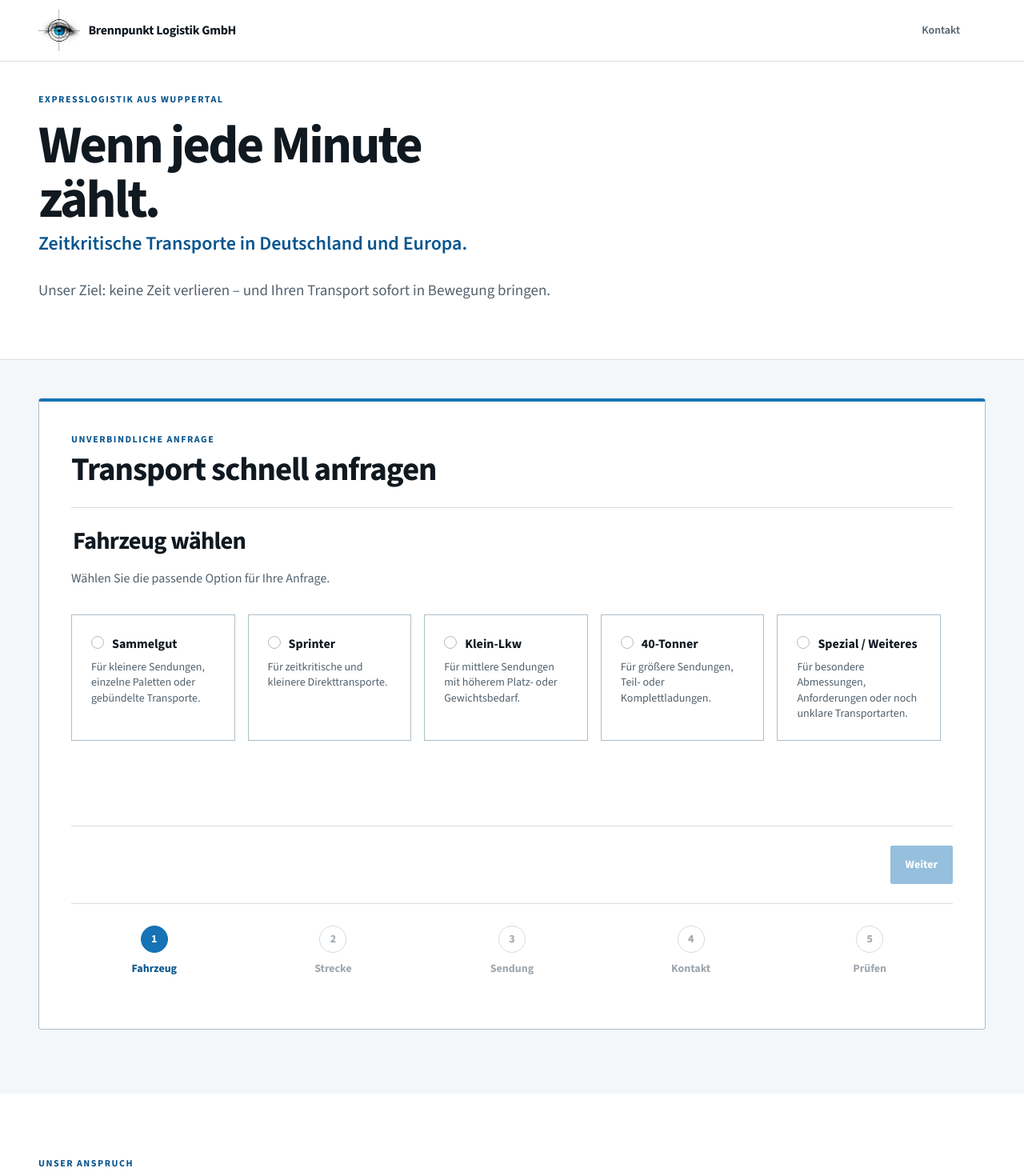
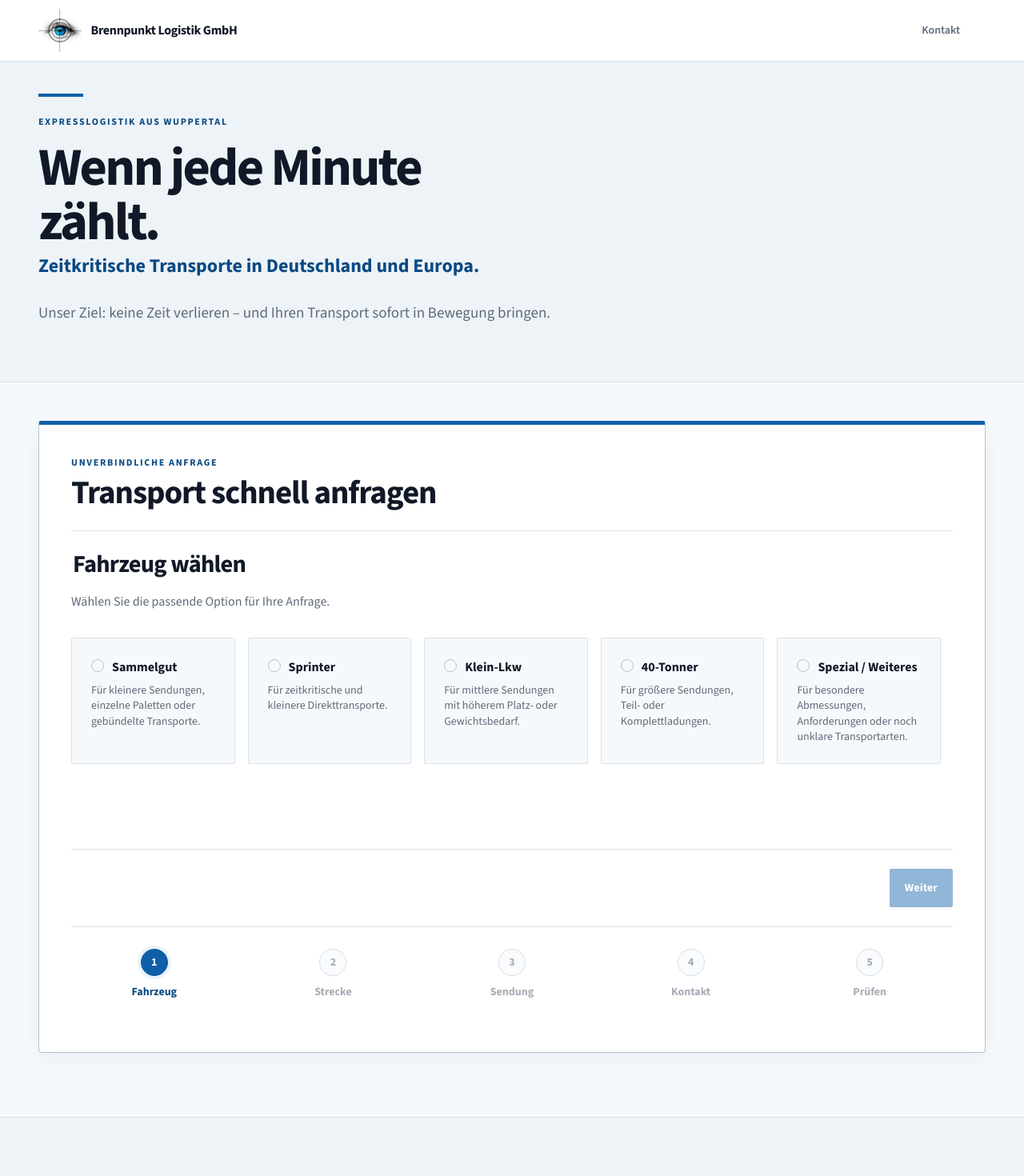
Before and after one commit to CornerDesign-Dominic/BPL-WEB, a Next.js app: page / in a window 1280 px wide. Shown: the top 1470 px of the page at 80% size. Built offline with nearby package versions, Linux system fonts and the light colour scheme.

Commit message:
Polish visual design with refined colors, spacing, and interactions

```diff
--- a/src/app/globals.css
+++ b/src/app/globals.css
@@ -1,14 +1,17 @@
 :root {
   --color-background: #ffffff;
-  --color-surface: #f4f7f9;
-  --color-surface-strong: #e8f1f7;
-  --color-text: #101820;
-  --color-text-muted: #52616d;
-  --color-primary: #1673b6;
-  --color-primary-dark: #09558e;
-  --color-primary-light: #dceef9;
-  --color-border: #d5dee4;
-  --color-border-strong: #aebdc7;
+  --color-surface: #f6f9fc;
+  --color-surface-alt: #eef3f7;
+  --color-surface-strong: #eaf3fb;
+  --color-text: #111827;
+  --color-text-muted: #5f6b7a;
+  --color-primary: #0e5ea8;
+  --color-primary-dark: #0a4a83;
+  --color-primary-soft: #eaf3fb;
+  --color-primary-light: #d8eafa;
+  --color-border: #d7e1ea;
+  --color-border-strong: #aec2d2;
+  --color-footer: #05080c;
   --content-width: 74rem;
   --header-height: 4.75rem;
   --space-1: 0.5rem;
@@ -63,7 +66,7 @@ h1, h2, h3, h4, p { margin-top: 0; }
   z-index: 10;
   top: 0;
   border-bottom: 1px solid var(--color-border);
-  background: rgb(255 255 255 / 98%);
+  background: rgb(255 255 255 / 99%);
 }
 
 .site-header__inner {
@@ -76,39 +79,42 @@ h1, h2, h3, h4, p { margin-top: 0; }
   gap: var(--space-4);
 }
 
-.site-brand { display: inline-flex; align-items: center; gap: 0.65rem; line-height: 1; }
-.site-brand__mark { display: grid; width: 3.25rem; height: 3.25rem; flex: 0 0 auto; place-items: center; overflow: hidden; }
+.site-brand { display: inline-flex; align-items: center; gap: 0.75rem; line-height: 1; }
+.site-brand__mark { display: grid; width: 3.35rem; height: 3.35rem; flex: 0 0 auto; place-items: center; overflow: hidden; }
 .site-brand__mark img { width: 100%; height: 100%; object-fit: contain; }
-.site-brand__name { font-size: 1rem; font-weight: 700; letter-spacing: -0.015em; }
+.site-brand__name { font-size: 1rem; font-weight: 800; letter-spacing: -0.02em; }
 
 .site-navigation { display: flex; align-items: center; justify-self: end; gap: 1.4rem; }
 .site-navigation a, .site-navigation__disabled { color: var(--color-text-muted); font-size: var(--text-sm); font-weight: 600; }
-.site-navigation a { transition: color var(--transition-fast); }
+.site-navigation a { position: relative; transition: color var(--transition-fast); }
+.site-navigation a::after { position: absolute; right: 0; bottom: -0.5rem; left: 0; height: 0.125rem; background: var(--color-primary); content: ""; opacity: 0; transform: scaleX(0.4); transition: opacity var(--transition-fast), transform var(--transition-fast); }
 .site-navigation a:hover { color: var(--color-primary-dark); }
+.site-navigation a:hover::after { opacity: 1; transform: scaleX(1); }
 .site-navigation__request { display: none; }
 .site-navigation__disabled { cursor: not-allowed; opacity: 0.55; }
 .menu-toggle { display: none; }
 .site-header__cta { min-height: 2.625rem; padding-inline: 1rem; }
 
-.hero { border-bottom: 1px solid var(--color-border); background: var(--color-background); }
-.hero__content { display: flex; min-height: clamp(18rem, 35vh, 23rem); flex-direction: column; align-items: flex-start; justify-content: center; padding-block: var(--space-5); }
-.eyebrow { margin-bottom: var(--space-2); color: var(--color-primary-dark); font-size: var(--text-xs); font-weight: 800; letter-spacing: 0.125em; line-height: 1.2; text-transform: uppercase; }
+.hero { border-bottom: 1px solid var(--color-border); background: var(--color-surface-alt); }
+.hero__content { position: relative; display: flex; min-height: clamp(18rem, 35vh, 23rem); flex-direction: column; align-items: flex-start; justify-content: center; padding-block: var(--space-5); }
+.hero__content::before { width: 3.5rem; height: 0.25rem; margin-bottom: var(--space-3); background: var(--color-primary); content: ""; }
+.eyebrow { margin-bottom: var(--space-2); color: var(--color-primary-dark); font-size: var(--text-xs); font-weight: 800; letter-spacing: 0.14em; line-height: 1.2; text-transform: uppercase; }
 h1, h2, h3, h4 { color: var(--color-text); font-weight: 700; letter-spacing: -0.026em; }
 h1 { max-width: 18ch; margin-bottom: 0.2rem; font-size: clamp(2.6rem, 5.2vw, 4.65rem); letter-spacing: -0.04em; line-height: 1.02; }
 h2 { max-width: 23ch; margin-bottom: var(--space-3); font-size: var(--text-xl); line-height: var(--line-height-heading); }
 h3 { margin-bottom: var(--space-2); font-size: 1.25rem; line-height: 1.22; }
-.hero__subheadline { margin: 0 0 var(--space-3); color: var(--color-primary-dark); font-size: clamp(1.2rem, 2vw, 1.5rem); font-weight: 600; }
+.hero__subheadline { margin: 0 0 var(--space-3); color: var(--color-primary-dark); font-size: clamp(1.2rem, 2vw, 1.5rem); font-weight: 700; }
 .hero__intro { max-width: 43rem; margin-bottom: var(--space-4); color: var(--color-text-muted); font-size: var(--text-lg); }
 
-.button { display: inline-flex; min-height: 3rem; align-items: center; justify-content: center; padding: 0.75rem 1.125rem; border: 1px solid transparent; border-radius: var(--radius-small); font-size: var(--text-sm); font-weight: 700; transition: background-color var(--transition-fast), border-color var(--transition-fast), color var(--transition-fast); }
+.button { display: inline-flex; min-height: 3rem; align-items: center; justify-content: center; padding: 0.75rem 1.125rem; border: 1px solid transparent; border-radius: var(--radius-small); font-size: var(--text-sm); font-weight: 800; letter-spacing: 0.01em; transition: background-color var(--transition-fast), border-color var(--transition-fast), color var(--transition-fast), box-shadow var(--transition-fast); }
 .button--primary { color: var(--color-background); background: var(--color-primary); }
-.button--primary:hover { background: var(--color-primary-dark); }
+.button--primary:hover { background: var(--color-primary-dark); box-shadow: 0 0.25rem 0.75rem rgb(10 74 131 / 18%); }
 .button--secondary { color: var(--color-primary-dark); border-color: var(--color-primary); background: transparent; }
-.button--secondary:hover { border-color: var(--color-primary-dark); background: var(--color-primary-light); }
+.button--secondary:hover { border-color: var(--color-primary-dark); background: var(--color-primary-soft); }
 .button:disabled { cursor: not-allowed; opacity: 0.45; }
 
 .transport-request-section { padding: var(--space-6) 0 var(--space-10); scroll-margin-top: calc(var(--header-height) + var(--space-2)); background: var(--color-surface); }
-.transport-request-box { padding: clamp(var(--space-3), 3.5vw, var(--space-5)); border: 1px solid var(--color-border-strong); border-top: 0.25rem solid var(--color-primary); border-radius: var(--radius-medium); background: var(--color-background); }
+.transport-request-box { padding: clamp(var(--space-3), 3.5vw, var(--space-5)); border: 1px solid var(--color-border-strong); border-top: 0.3125rem solid var(--color-primary); border-radius: var(--radius-medium); background: var(--color-background); box-shadow: 0 0.5rem 1.5rem rgb(17 24 39 / 5%); }
 .transport-request-box__intro { padding-bottom: var(--space-3); border-bottom: 1px solid var(--color-border); }
 .transport-request-box__intro .eyebrow { margin-bottom: var(--space-1); }
 .transport-request-box__intro h2 { margin-bottom: 0; }
@@ -120,22 +126,22 @@ h3 { margin-bottom: var(--space-2); font-size: 1.25rem; line-height: 1.22; }
 .request-progress { display: grid; margin: 0; padding: var(--space-3) 0 0; border-top: 1px solid var(--color-border); grid-template-columns: repeat(5, minmax(0, 1fr)); gap: var(--space-2); list-style: none; }
 .request-progress li { min-width: 0; color: var(--color-text-muted); }
 .request-progress button { display: grid; width: 100%; min-height: 4.25rem; place-items: center; gap: 0.375rem; padding: 0; border: 0; background: transparent; color: inherit; cursor: pointer; font: inherit; }
-.request-progress span { display: grid; width: 2.125rem; height: 2.125rem; place-items: center; border: 1px solid var(--color-border-strong); border-radius: 50%; background: var(--color-background); font-size: var(--text-sm); font-weight: 800; }
+.request-progress span { display: grid; width: 2.125rem; height: 2.125rem; place-items: center; border: 1px solid var(--color-border-strong); border-radius: 50%; background: var(--color-surface); font-size: var(--text-sm); font-weight: 800; transition: background-color var(--transition-fast), border-color var(--transition-fast), color var(--transition-fast); }
 .request-progress strong { max-width: 100%; overflow-wrap: anywhere; font-size: var(--text-sm); font-weight: 700; line-height: 1.1; text-align: center; }
 .request-progress .is-current, .request-progress .is-complete { color: var(--color-text); }
-.request-progress .is-current span { color: var(--color-background); border-color: var(--color-primary); background: var(--color-primary); }
+.request-progress .is-current span { color: var(--color-background); border-color: var(--color-primary); background: var(--color-primary); box-shadow: 0 0 0 0.25rem var(--color-primary-soft); }
 .request-progress .is-current strong { color: var(--color-primary-dark); }
-.request-progress .is-complete span { color: var(--color-primary-dark); border-color: var(--color-primary); background: var(--color-primary-light); }
+.request-progress .is-complete span { color: var(--color-primary-dark); border-color: var(--color-primary); background: var(--color-primary-soft); }
 .request-progress .is-locked button { cursor: not-allowed; opacity: 0.55; }
 .request-fieldset, .request-subfieldset { min-width: 0; margin: 0; padding: 0; border: 0; }
 .request-control { display: grid; gap: 0.375rem; }
 .request-fieldset > legend, .request-step__heading h3 { max-width: 38rem; margin-bottom: var(--space-2); color: var(--color-text); font-size: clamp(1.4rem, 2.5vw, 1.9rem); font-weight: 700; letter-spacing: -0.025em; line-height: 1.18; }
 .request-step__intro, .request-step__heading p { max-width: 45rem; margin-bottom: var(--space-4); color: var(--color-text-muted); }
 .transport-type-grid { display: grid; grid-template-columns: repeat(5, minmax(0, 1fr)); gap: var(--space-2); }
-.transport-type-card { position: relative; display: grid; min-height: 9rem; align-content: start; gap: var(--space-2); padding: var(--space-3); border: 1px solid var(--color-border-strong); border-radius: 0; background: var(--color-background); cursor: pointer; }
-.transport-type-card:hover { border-color: var(--color-primary); }
+.transport-type-card { position: relative; display: grid; min-height: 9rem; align-content: start; gap: var(--space-2); padding: var(--space-3); border: 1px solid var(--color-border); border-radius: var(--radius-small); background: var(--color-surface); cursor: pointer; transition: border-color var(--transition-fast), background-color var(--transition-fast), box-shadow var(--transition-fast); }
+.transport-type-card:hover { border-color: var(--color-primary); background: var(--color-background); box-shadow: 0 0.25rem 0.75rem rgb(17 24 39 / 6%); }
 .transport-type-card:has(input:focus-visible) { outline: 0.1875rem solid var(--color-primary); outline-offset: 0.1875rem; }
-.transport-type-card.is-selected { border-color: var(--color-primary); background: #f4faff; box-shadow: inset 0.1875rem 0 0 var(--color-primary); }
+.transport-type-card.is-selected { border-color: var(--color-primary); background: var(--color-primary-soft); box-shadow: inset 0.25rem 0 0 var(--color-primary); }
 .transport-type-card__content { display: grid; grid-template-columns: auto 1fr; column-gap: 0.625rem; row-gap: 0.4rem; }
 .transport-type-card__radio { width: 1rem; height: 1rem; margin-top: 0.15rem; border: 1px solid var(--color-border-strong); border-radius: 50%; }
 .is-selected .transport-type-card__radio { border: 0.3rem solid var(--color-primary); }
@@ -143,7 +149,7 @@ h3 { margin-bottom: var(--space-2); font-size: 1.25rem; line-height: 1.22; }
 .transport-type-card__content span:last-child { grid-column: 1 / -1; color: var(--color-text-muted); font-size: var(--text-sm); line-height: 1.38; }
 .request-step { padding-top: var(--space-1); }
 .route-grid, .request-form-grid { display: grid; grid-template-columns: repeat(2, minmax(0, 1fr)); gap: var(--space-3); }
-.request-subfieldset { display: grid; gap: var(--space-2); padding: var(--space-3); border: 1px solid var(--color-border); border-radius: var(--radius-small); }
+.request-subfieldset { display: grid; gap: var(--space-2); padding: var(--space-3); border: 1px solid var(--color-border); border-radius: var(--radius-small); background: var(--color-surface); }
 .request-subfieldset legend { padding: 0 var(--space-1); font-size: var(--text-sm); font-weight: 800; }
 .request-form-grid { margin-top: var(--space-3); }
 .request-form-grid--full { margin-top: var(--space-2); }
@@ -155,10 +161,10 @@ h3 { margin-bottom: var(--space-2); font-size: 1.25rem; line-height: 1.22; }
 .shipment-fix-check input { width: 1.125rem; height: 1.125rem; margin: 0; accent-color: var(--color-primary); }
 .shipment-dimensions { display: grid; grid-column: 1 / -1; grid-template-columns: repeat(3, minmax(0, 1fr)); gap: var(--space-3); }
 .transport-request-box label:not(.transport-type-card):not(.privacy-check):not(.honeypot) { display: grid; gap: 0.375rem; color: var(--color-text); font-size: var(--text-sm); font-weight: 700; }
-.transport-request-box input, .transport-request-box select, .transport-request-box textarea { width: 100%; border: 1px solid var(--color-border-strong); border-radius: var(--radius-small); background: var(--color-background); color: var(--color-text); font: inherit; }
+.transport-request-box input, .transport-request-box select, .transport-request-box textarea { width: 100%; border: 1px solid var(--color-border-strong); border-radius: var(--radius-small); background: var(--color-background); color: var(--color-text); font: inherit; transition: border-color var(--transition-fast), box-shadow var(--transition-fast); }
 .transport-request-box input, .transport-request-box select { min-height: 2.875rem; padding-inline: 0.75rem; }
 .transport-request-box textarea { padding: 0.75rem; resize: vertical; }
-.transport-request-box input:focus, .transport-request-box select:focus, .transport-request-box textarea:focus { border-color: var(--color-primary); }
+.transport-request-box input:focus, .transport-request-box select:focus, .transport-request-box textarea:focus { border-color: var(--color-primary); box-shadow: 0 0 0 0.1875rem var(--color-primary-soft); outline: 0; }
 .transport-request-box input[aria-invalid="true"], .transport-request-box textarea[aria-invalid="true"], .transport-request-box select[aria-invalid="true"] { border-color: #b42318; }
 .postal-code-autocomplete { position: relative; }
 .postal-code-autocomplete__list { position: absolute; z-index: 2; right: 0; left: 0; margin: 0.25rem 0 0; padding: 0.25rem; border: 1px solid var(--color-border); border-radius: var(--radius-small); background: var(--color-background); list-style: none; }
@@ -191,15 +197,17 @@ h3 { margin-bottom: var(--space-2); font-size: 1.25rem; line-height: 1.22; }
 .section--surface { background: var(--color-surface); }
 .section-heading { display: grid; max-width: 44rem; margin-bottom: var(--space-6); }
 .section-heading > p:last-child, .split-layout__content > p { max-width: 41rem; margin-bottom: var(--space-3); color: var(--color-text-muted); }
-.service-focus { background: var(--color-background); }
+.service-focus { border-top: 1px solid var(--color-border); border-bottom: 1px solid var(--color-border); background: var(--color-surface-alt); }
 .service-focus__intro { max-width: 47rem; margin-bottom: var(--space-8); }
+.service-focus__intro h2 { font-size: clamp(1.125rem, 6vw, 2.75rem); }
+.service-focus__intro h2 span { display: block; white-space: nowrap; }
 .service-focus__intro > p:last-child { max-width: 43rem; margin-bottom: 0; color: var(--color-text-muted); }
-.service-focus__core { max-width: 62rem; padding: var(--space-5) 0 0; border-top: 0.25rem solid var(--color-primary); }
+.service-focus__core { max-width: 62rem; padding: var(--space-5) 0 0; border-top: 0.3125rem solid var(--color-primary); }
 .service-focus__core h3 { margin-bottom: var(--space-3); font-size: clamp(1.5rem, 3vw, 2.25rem); }
 .service-focus__core > p:not(.eyebrow) { max-width: 51rem; margin-bottom: var(--space-3); color: var(--color-text-muted); }
 
 .company-layout { display: grid; grid-template-columns: minmax(12rem, 0.7fr) minmax(0, 1.3fr); align-items: start; gap: clamp(var(--space-5), 9vw, var(--space-12)); }
-.company-layout__index { display: grid; align-content: start; justify-items: start; gap: 0.35rem; padding: var(--space-4) 0; border-top: 0.25rem solid var(--color-primary); border-bottom: 1px solid var(--color-border); color: var(--color-text-muted); font-size: var(--text-sm); font-weight: 700; letter-spacing: 0.06em; text-transform: uppercase; }
+.company-layout__index { display: grid; align-content: start; justify-items: start; gap: 0.35rem; padding: var(--space-4) 0; border-top: 0.3125rem solid var(--color-primary); border-bottom: 1px solid var(--color-border); color: var(--color-text-muted); font-size: var(--text-sm); font-weight: 700; letter-spacing: 0.06em; text-transform: uppercase; }
 .company-layout__index strong { color: var(--color-primary-dark); font-size: clamp(3.5rem, 8vw, 6rem); letter-spacing: -0.06em; line-height: 0.9; }
 .split-layout__content { padding-block: var(--space-2); }
 .company-points { display: grid; margin: var(--space-4) 0 0; padding: var(--space-3) 0 0; border-top: 1px solid var(--color-border); grid-template-columns: repeat(2, minmax(0, 1fr)); gap: var(--space-2); list-style: none; }
@@ -208,12 +216,13 @@ h3 { margin-bottom: var(--space-2); font-size: 1.25rem; line-height: 1.22; }
 
 .site-footer { overflow: hidden; border-top: 1px solid var(--color-border); background: var(--color-background); }
 .site-footer__skyline { height: clamp(4.5rem, 18vw, 16rem); pointer-events: none; background-image: url("/images/branding/wuppertal-skyline.jpg"); background-repeat: no-repeat; background-position: center bottom; background-size: contain; }
-.site-footer__bar { background: #000000; }
+.site-footer__bar { border-top: 0.1875rem solid var(--color-primary); background: var(--color-footer); }
 .site-footer__inner { display: grid; width: min(100% - 3rem, var(--content-width)); min-height: 10rem; margin-inline: auto; padding-block: var(--space-4); grid-template-columns: 1fr 1fr 1fr; gap: var(--space-4); align-items: center; }
-.site-footer__brand, .site-footer__claim { margin-bottom: var(--space-1); color: var(--color-background); font-size: var(--text-sm); font-weight: 700; }
+.site-footer__brand, .site-footer__claim { margin-bottom: var(--space-1); color: var(--color-background); font-size: var(--text-sm); font-weight: 800; }
 .site-footer address, .site-footer__contact { color: var(--color-primary-light); font-size: var(--text-sm); font-style: normal; }
 .site-footer__contact { display: grid; gap: 0.25rem; }
-.site-footer__contact a:hover, .site-footer__nav a:hover { color: var(--color-background); text-decoration: underline; text-underline-offset: 0.2em; }
+.site-footer__contact a, .site-footer__nav a { transition: color var(--transition-fast); }
+.site-footer__contact a:hover, .site-footer__nav a:hover { color: var(--color-background); text-decoration: underline; text-decoration-color: var(--color-primary); text-underline-offset: 0.25em; }
 .site-footer__legal { justify-self: end; }
 .site-footer__nav { display: flex; gap: var(--space-3); }
 .site-footer__nav a { color: var(--color-primary-light); font-size: var(--text-sm); font-weight: 600; }
--- a/src/components/sections/ServicesOverview.tsx
+++ b/src/components/sections/ServicesOverview.tsx
@@ -7,7 +7,7 @@ export function ServicesOverview() {
       <Container>
         <div className="service-focus__intro">
           <p className="eyebrow">Unser Anspruch</p>
-          <h2 id="services-title">Schnell von A nach B. Ohne Umwege. Ohne Zeitverlust.</h2>
+          <h2 id="services-title"><span>Schnell von A nach B</span><span>Ohne Umwege. Ohne Zeitverlust</span></h2>
           <p>
             Ihre Transportanforderung steht bei uns im Mittelpunkt. Wir organisieren
             zeitkritische Sendungen so direkt und effizient wie möglich – mit klaren
```
